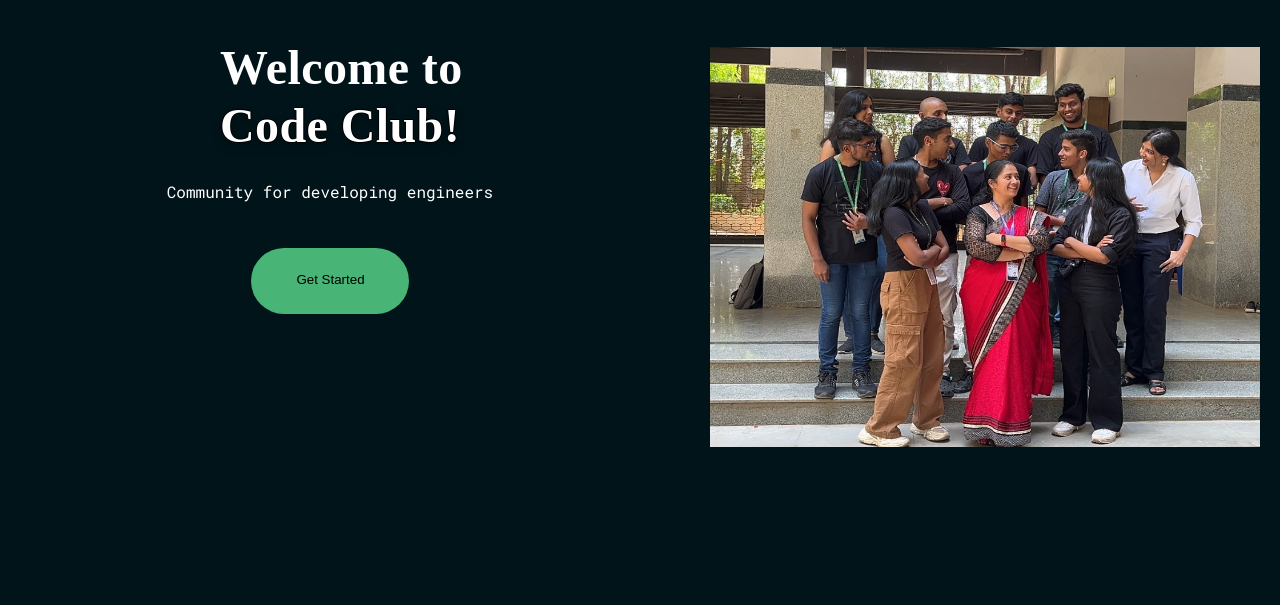
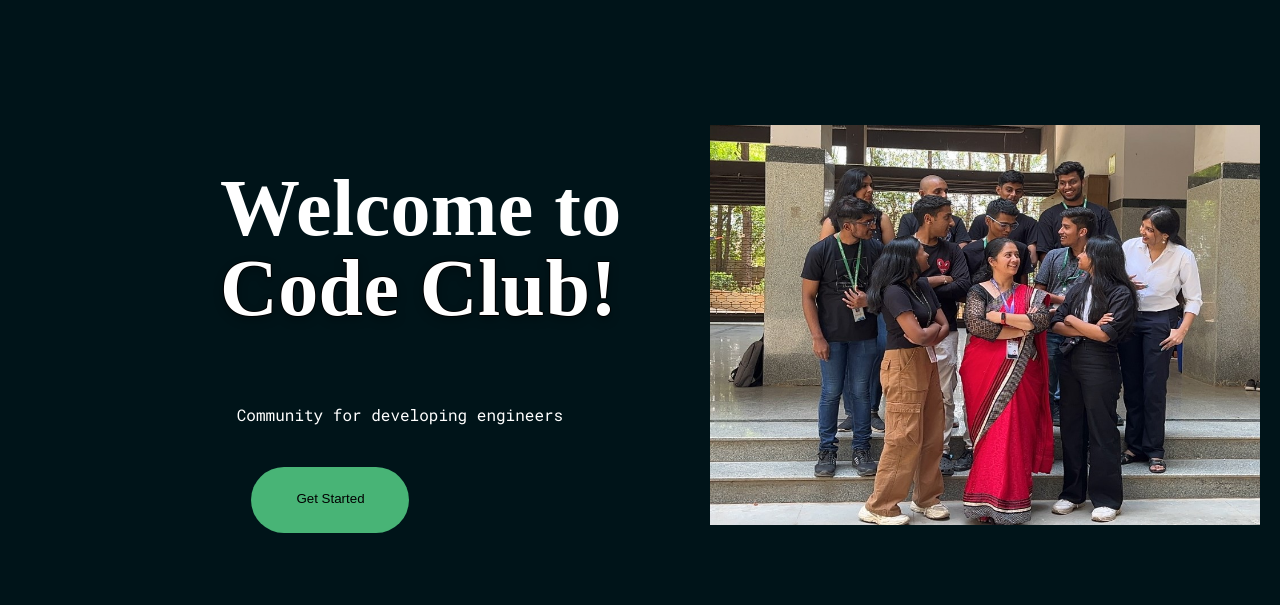
Before and after one commit to stormothecyborg/CODECLUBWEBSITE, a website built with Parcel: page index.html in a window 1280 px wide. Shown: the part 73-678 px from the top of the page. Built offline with nearby package versions, Linux system fonts and the light colour scheme; a web font is replaced by a local one.

Commit message:
align start

```diff
--- a/index.css
+++ b/index.css
@@ -1497,24 +1497,32 @@
 }
 
 .container {
+  margin-top: 100px; /* Adjusted top margin */
   margin-right: 20px;
+  padding-bottom:50px;
 }
 
 .title {
-  margin-bottom: 10px; /* Reduced margin */
+  padding-bottom: 150px;
+  /* Reduced margin */
 }
 
 .title .welcome,
 .title .code-club {
   margin: 0;
-  font-size: 1.2em; /* Decreased font size */
+  font-size: 2.0em; /* Decreased font size */
   text-align: left;
-  line-height: 1.2; /* Slightly reduced line spacing */
+  line-height: 1.0; /* Slightly reduced line spacing */
 }
 
 .description {
-  margin-bottom: 20px;
-}
+  margin-top: 40px; /* Adjusted top margin */
+  padding-left:140px;
+  padding-top: 180px;
+  text-align: center; /* Center-align the text */
+
+}
+
 
 .hero-image {
   flex: 1;
--- a/index.html
+++ b/index.html
@@ -85,7 +85,7 @@
                   <p class="code-club"><b>Code Club!</b></p>
                 </div>
                 <div class="description">
-                  Community for developing engineers
+                  <p>Community for developing engineers</p>
                 </div>
                 <div class="container-get-started">
                   <button class="primary-button" onclick="location.href='#join-code-club'">
@@ -94,13 +94,12 @@
                 </div>
               </div>
             </div>
-            <div class="hero-image" >
+            <div class="hero-image">
               <img class="image" id="hero" src="./codeclub.jpg" alt="Description of your image">
-          </div>
+            </div>
           </div>
           <img class="shape-icon" loading="lazy" alt="" src="./public/vector-200.svg" />
         </div>
-
 
 <section class="our-projects" id="our-projects">
   <div class="project-header-wrapper">
@@ -313,7 +312,7 @@
         <form class="form">
           <div class="container-join-code-club">
             <div class="container1">
-              <h1 class="title9">Join CODE CLUB</h1>
+              <h1 class="title9">JOIN CODE CLUB</h1>
               <div class="description1">
                 Apply now to be part of our coding community
               </div>
```
